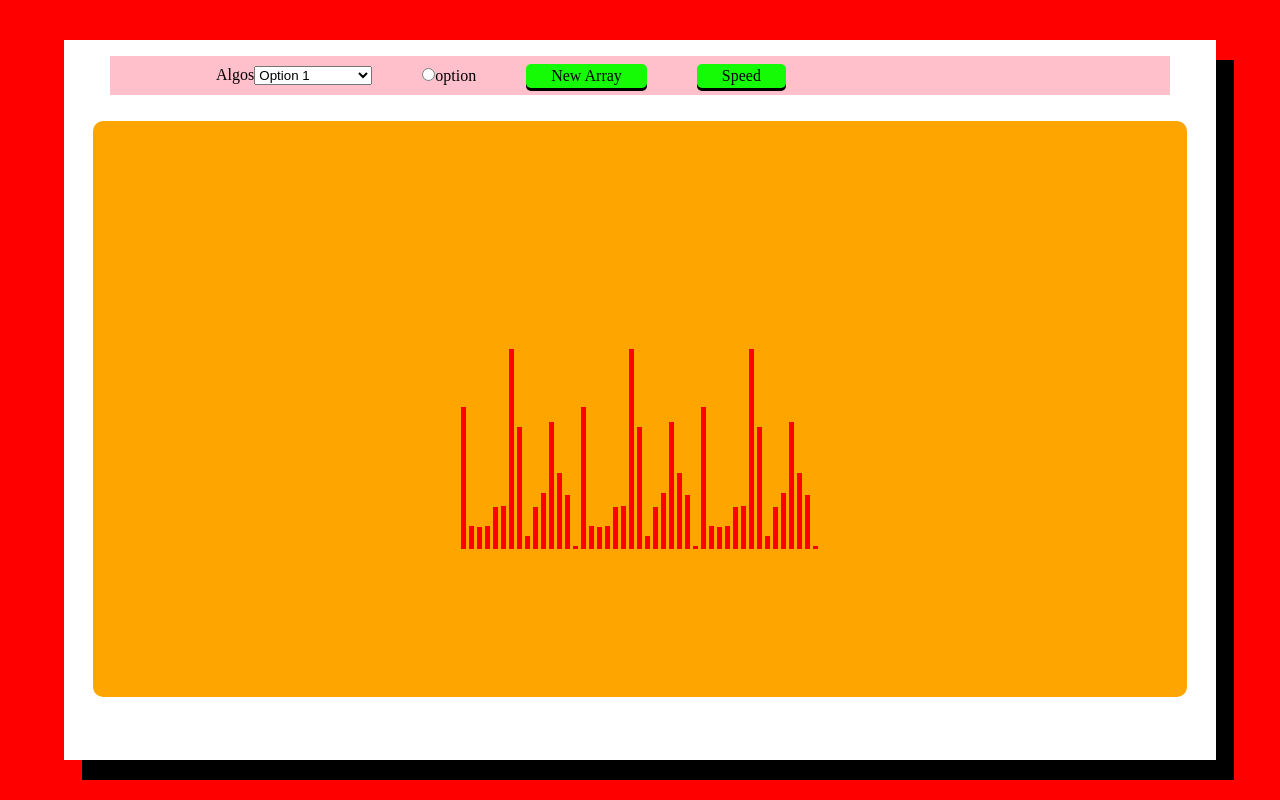
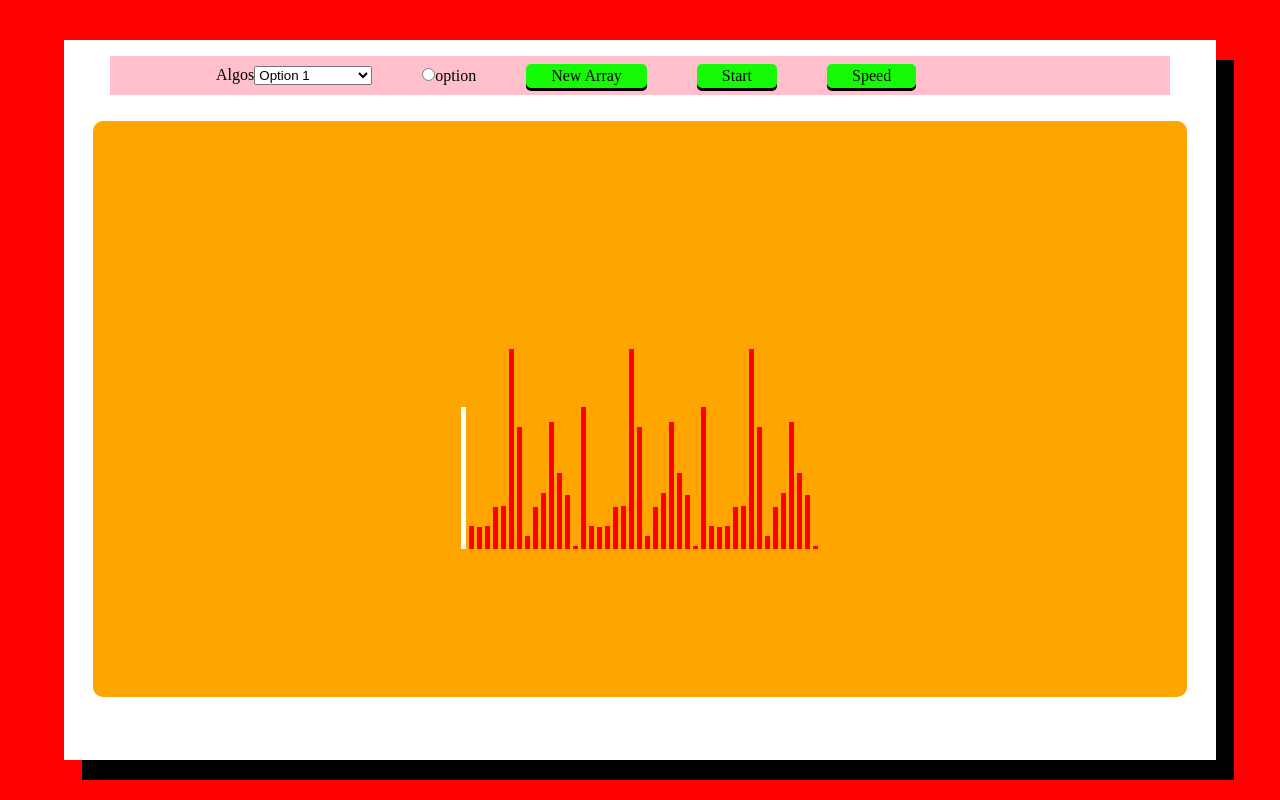
Before and after one commit to ds-247/sorting_visualizer, a React (Vite) app: page / in a window 1280 px wide. Built offline with nearby package versions, Linux system fonts and the light colour scheme.

Commit message:
successfully added the bubble sort with visualization

```diff
--- a/src/components/bar-chart/BarChart.jsx
+++ b/src/components/bar-chart/BarChart.jsx
@@ -1,6 +1,6 @@
 import "./bar.scss";
 
-export default function BarChart({ data }) {
+export default function BarChart({ data, one, two }) {
   return (
     <div className="bar-chart">
       {data.map((value, index) => (
@@ -9,7 +9,7 @@ export default function BarChart({ data }) {
           className="bar"
           style={{
             height: `${value}px`, // Height is relative to the value
-            backgroundColor: "red",
+            backgroundColor: index === one || index === two ? 'white' : 'red',
           }}
         >
           {/* {value} */}
--- a/src/components/button/Button.jsx
+++ b/src/components/button/Button.jsx
@@ -1,8 +1,9 @@
 import "./btn.scss";
 
-export default function Button({value}) {
+export default function Button({value, sort}) {
     function handleClick() {
         console.log("button is clicked");
+        sort();
     }
     return (
         <div onClick={handleClick} className="btn">
--- a/src/components/first-section/FirstSection.jsx
+++ b/src/components/first-section/FirstSection.jsx
@@ -1,23 +1,54 @@
+import { useState } from "react";
 import Button from "../button/Button";
 import Top from "../top/Top";
 import "./first.scss";
 import Viz from "./visualize/Viz";
-import Dropdown from './../dropdown/Dropdown';
+import Dropdown from "./../dropdown/Dropdown";
 import Radio from "../radio/Radio";
 
 const algos = ["Option 1", "Option 2", "Option 3"];
+const data = [
+  142, 23, 22, 23, 42, 43, 200, 122, 13, 42, 56, 127, 76, 54, 3, 142, 23, 22,
+  23, 42, 43, 200, 122, 13, 42, 56, 127, 76, 54, 3, 142, 23, 22, 23, 42, 43,
+  200, 122, 13, 42, 56, 127, 76, 54, 3,
+];
 
 export default function FirstSection() {
+  const [comp1, setComp1] = useState(0);
+  const [comp2, setComp2] = useState(0);
+  const [arr, setArr] = useState(data);
+
+  function sleep(ms) {
+    return new Promise((res) => setTimeout(res, ms));
+  }
+
+  async function handleClick() {
+    for (let i = 0; i < data.length; i++) {
+      for (let j = 0; j < data.length - 1; j++) {
+        setComp1(j);
+        setComp2(j + 1);
+        if (data[j] > data[j + 1]) {
+          let val = data[j];
+          data[j] = data[j + 1];
+          data[j + 1] = val;
+          await sleep(60);
+        }
+      }
+      setArr(data);
+    }
+  }
+
   return (
     <div className="first">
       <Top>
-            <Dropdown  options={algos} />
-            <Radio  name="name"  option="option"/>
-            <Button  value="New Array" />
-            <Button  value="Speed" />
+        <Dropdown options={algos} />
+        <Radio name="name" option="option" />
+        <Button value="New Array" />
+        <Button value="Start" sort={handleClick} />
+        <Button value="Speed" />
       </Top>
 
-        <Viz />
+      <Viz data={arr} one={comp1} two={comp2} />
     </div>
   );
 }
--- a/src/components/first-section/visualize/Viz.jsx
+++ b/src/components/first-section/visualize/Viz.jsx
@@ -1,16 +1,16 @@
+
 import BarChart from '../../bar-chart/BarChart';
 import './viz.scss';
 
-const data = [
-  142, 23, 22, 23, 42, 43, 200, 122, 13, 42, 56, 127, 76, 54, 3, 142, 23, 22,
-  23, 42, 43, 200, 122, 13, 42, 56, 127, 76, 54, 3, 142, 23, 22, 23, 42, 43,
-  200, 122, 13, 42, 56, 127, 76, 54, 3
-];
 
-export default function Viz() {
+
+export default function Viz({data, one, two}) {
+
+
+
     return (
         <div className='viz'>
-            <BarChart  data={data}/>
+            <BarChart  data={data} one={one} two={two}/>
         </div>
     )
 }
```
Also changed, not shown: goals.txt. Lines whose indentation alone changed are shown as unchanged.
